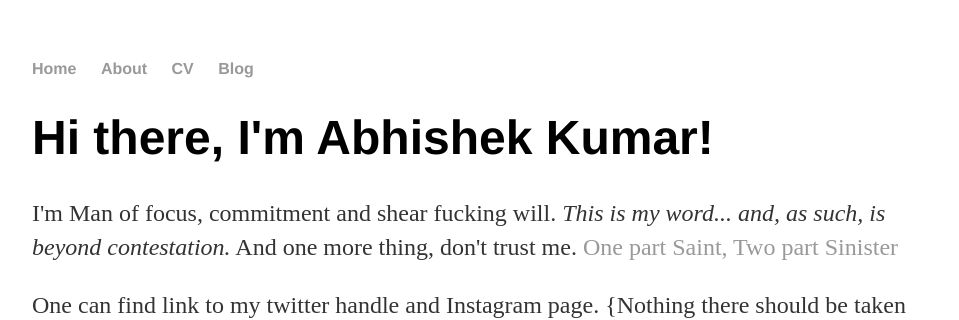
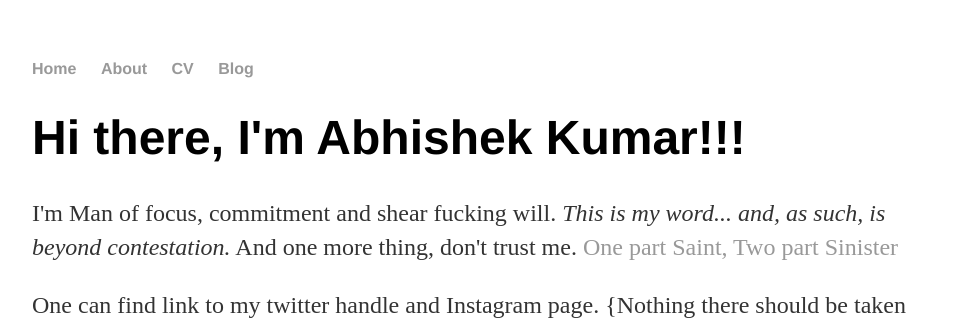
Before and after one commit to hornandhoof/hornandhoof.github.io, a Jekyll site: the page built from index.html, in a window 1280 px wide. Shown: the top 320 px of the page, without its empty margins (160-1119 px from the left). Built offline with Jekyll 4.4.1, drawn with Linux system fonts in a browser that asks for light colours.

```diff
--- a/index.html
+++ b/index.html
@@ -3,7 +3,7 @@ layout: default
 title: Abhishek, NSF W|H
 ---
 <div class="blurb">
-	<h1>Hi there, I'm Abhishek Kumar!</h1>
+	<h1>Hi there, I'm Abhishek Kumar!!!</h1>
 	<p>I'm  Man of focus, commitment and shear fucking will. </li> <em>This is my word... and, as such, is beyond contestation.</em>  </li> And one more thing, don't trust me. </li> <a href="/about"> One part Saint, Two part Sinister</a></p>
 	<p>One can find link to my twitter handle and Instagram page. {Nothing there should be taken seriously. </p>
 	<p> This is a temeproly repisosatory to share few of my adameic codes and anything that I have written (Journal articles, Conference paper, memoirs and short stories). I hope someday I could add a book and novel to the list. </p>
```
